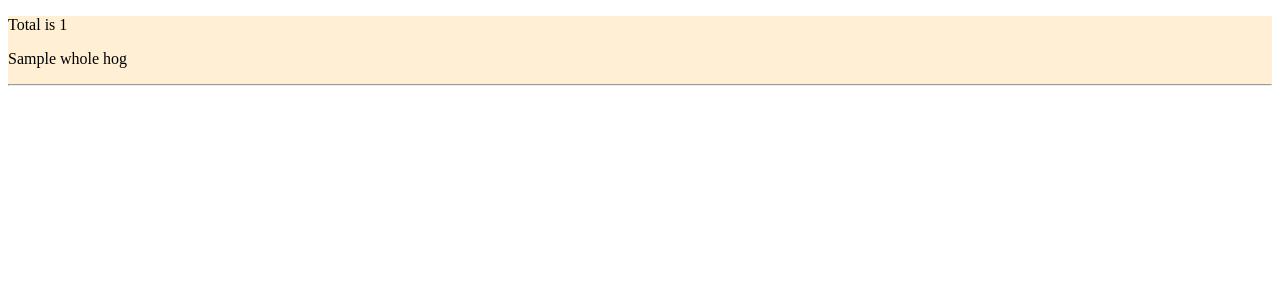
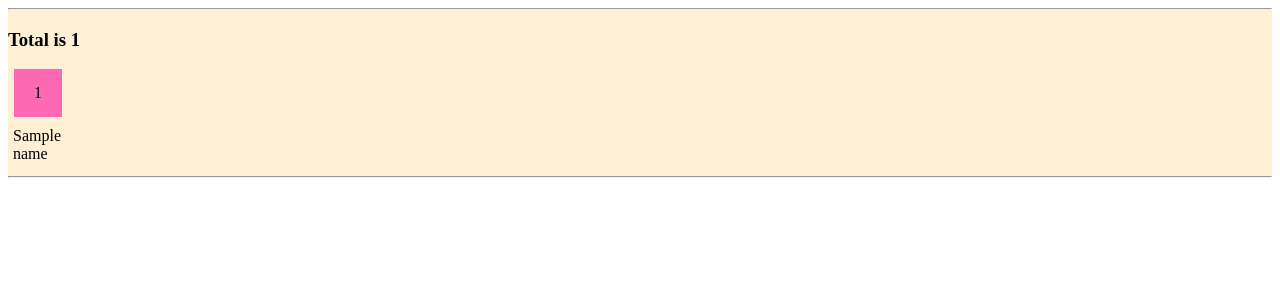
Before and after one commit to callumfrance/dice-roller, a Python web app: template dice-roller/templates/rolled.html in a window 1280 px wide. Shown: the top 300 px of the page. Run offline with Jinja, Linux system fonts and the light colour scheme; the template is opened without the code that fills it: most values are stand-ins (such as "Sample title", 1, 10 or a date in 2020).

Commit message:
Flex visualization of roller view

```diff
--- a/dice-roller/templates/rolled.html
+++ b/dice-roller/templates/rolled.html
@@ -3,14 +3,54 @@
 <head>
     <meta charset="UTF-8">
     <title></title>
+	<style>
+.breakdown {
+	display: flex;
+	flex-direction: row;
+}
+.a_roll {
+	width: 60px;
+	display: flex;
+	flex-direction: column;
+	justify-content: space-around;
+	align-items: center;
+}
+.a_roll_result {
+	background: hotpink;
+	width: 3em;
+	height: 3em;
+	display: flex;
+	justify-content: center;
+	align-items: center;
+}
+.a_roll_result_txt {
+}
+.a_roll_name {
+	margin: 10px 5px 5px;
+}
+	</style>
 </head>
 <body>
     <div style="background: PapayaWhip;" class="roll_results_1">
+        <hr>
         {% for rp in whole_hog %}
-            <p>Total is {{ rp[0] }}</p>
-            <p>{{ rp[1] }}</p>
+			<div class="roll_packet">
+				<h3>Total is {{ rp[0] }}</h3>
+				<div class="breakdown">
+					{% for in_di in rp[1] %}
+						<div class="a_roll">
+							<div class="a_roll_result">
+								<p class="a_roll_result_txt">
+								{{ in_di[0] }}
+								</p>
+							</div>
+							<p class="a_roll_name">{{ in_di[1] }}</p>
+						</div>
+					{% endfor %}
+				</div>
+			</div>
+			<hr>
         {% endfor %}
-        <hr>
     </div>
 </body>
 </html>
```
Also changed, not shown: dice-roller/__init__.py (+9 -1 lines).
